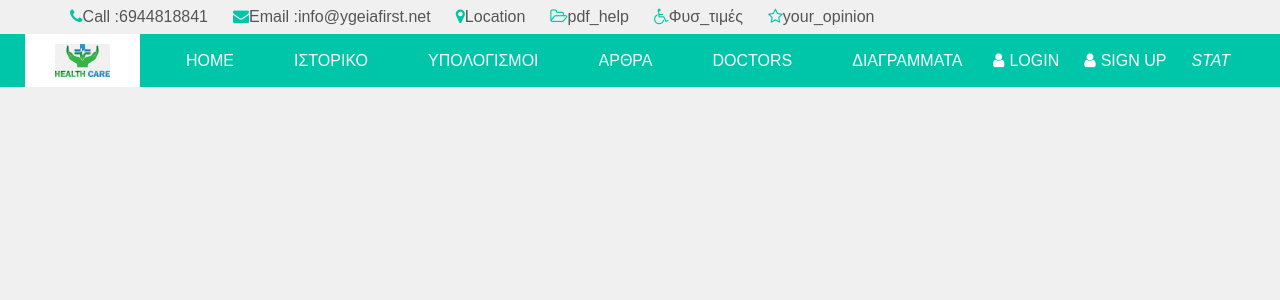
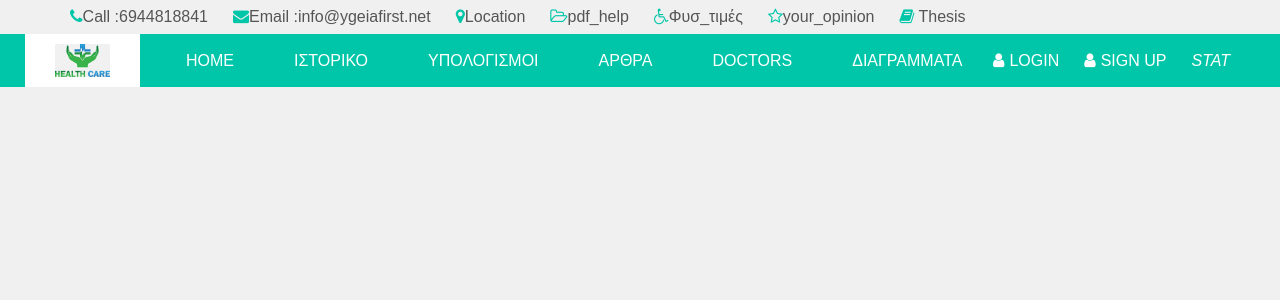
Before and after one commit to Nikgabi/color, a PHP site: page /up.php in a window 1280 px wide. Shown: the top 300 px of the page. Run offline with PHP 8.4, Linux system fonts and the light colour scheme; some libraries are stand-ins or nearby versions.

Commit message:
Add files via upload

```diff
--- a/up.php
+++ b/up.php
@@ -59,6 +59,12 @@
             </a>
             <a href="<?php echo BASE_URL; ?>auxi/opinion.php">
               <i class="fa fa-star-o"></i><span>your_opinion</span>
+            </a>
+			<a href="<?php echo BASE_URL; ?>auxi/thesis.php">
+              <i class="fa fa-book" aria-hidden="true"></i>
+              <span>
+                Thesis
+              </span>
             </a>
             <?php
               if ((isset($_SESSION['email']) && isset($_SESSION['role'])) && $_SESSION['role'] == 'Doctor') {
```
